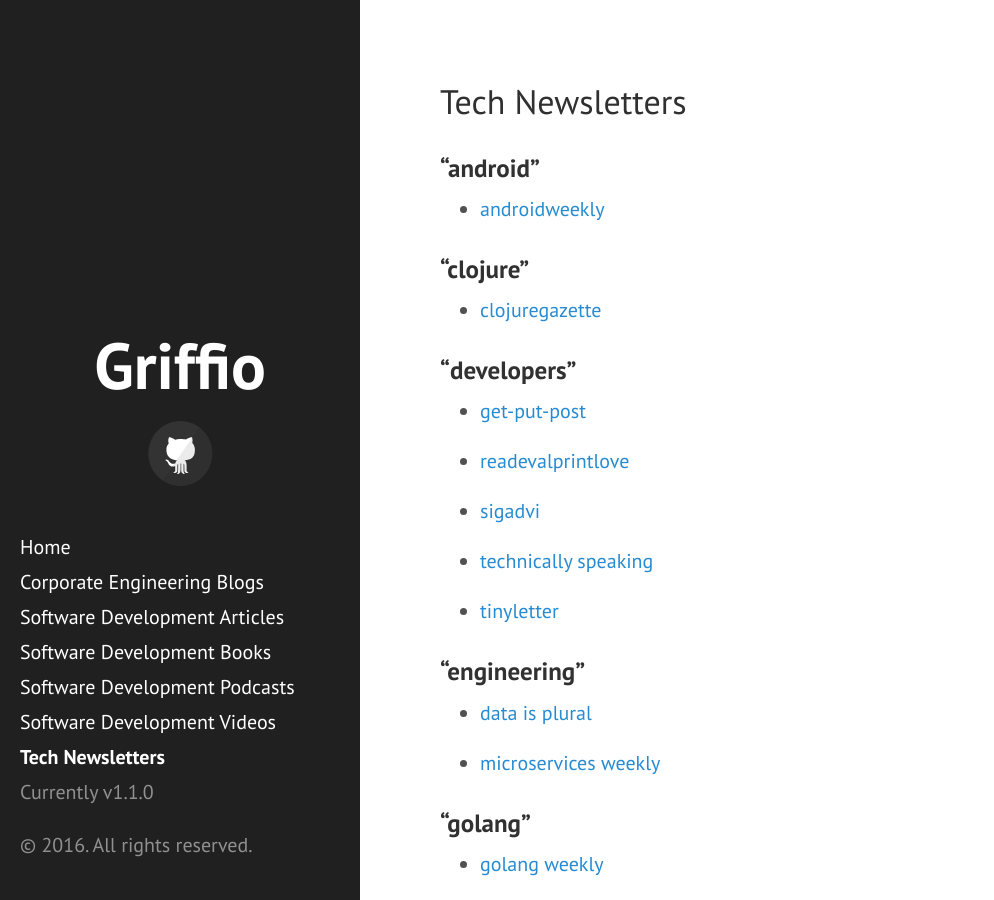
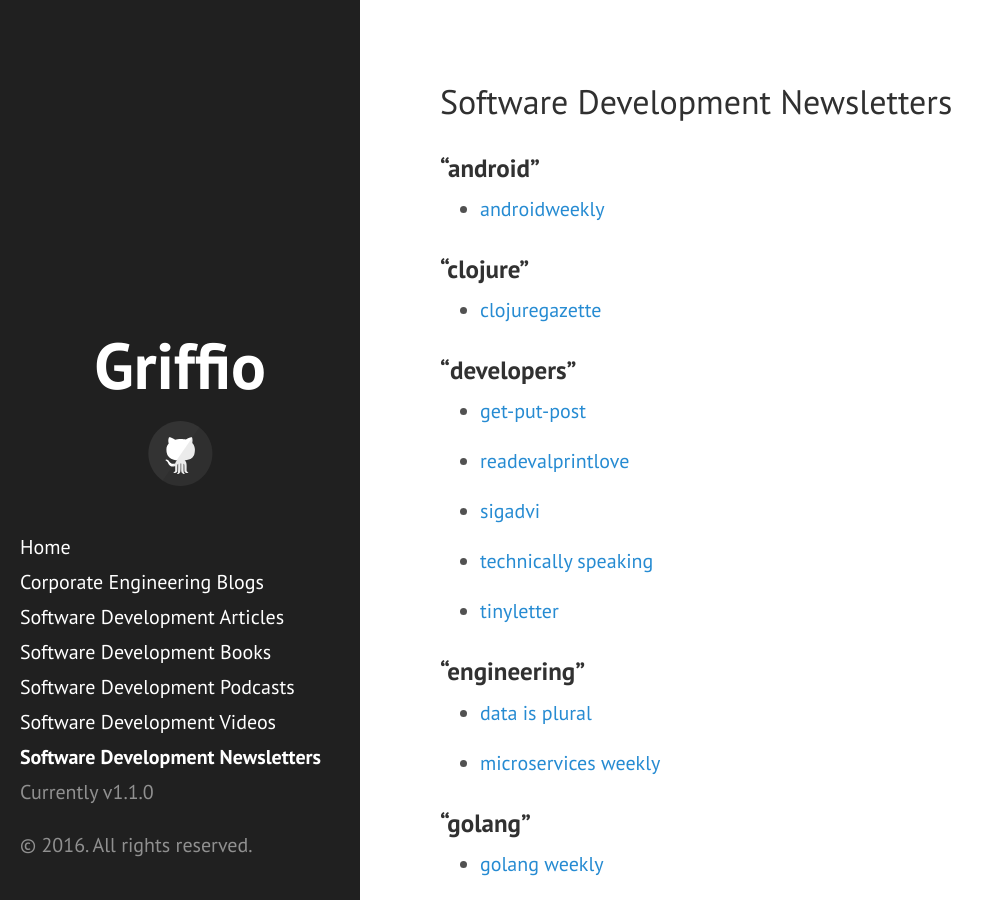
Before and after one commit to griffio/griffio.github.io, a Jekyll site: the page built from tech_newsletters.md, in a window 1280 px wide and 900 px high. Shown: the whole window, without its empty margins (0-994 px from the left). Built offline with Jekyll 4.4.1, drawn with Linux system fonts in a browser that asks for light colours; some web fonts are replaced.

Commit message:
Update tech_newsletters.md

```diff
--- a/tech_newsletters.md
+++ b/tech_newsletters.md
@@ -1,6 +1,6 @@
 ---
 layout: page
-title: "Tech Newsletters"
+title: "Software Development Newsletters"
 id: tech-newsletters
 ---
 {% assign tagged_technewsletters = (site.data.technewsletters | group_by: 'tag' | sort: 'name' ) %}
```
